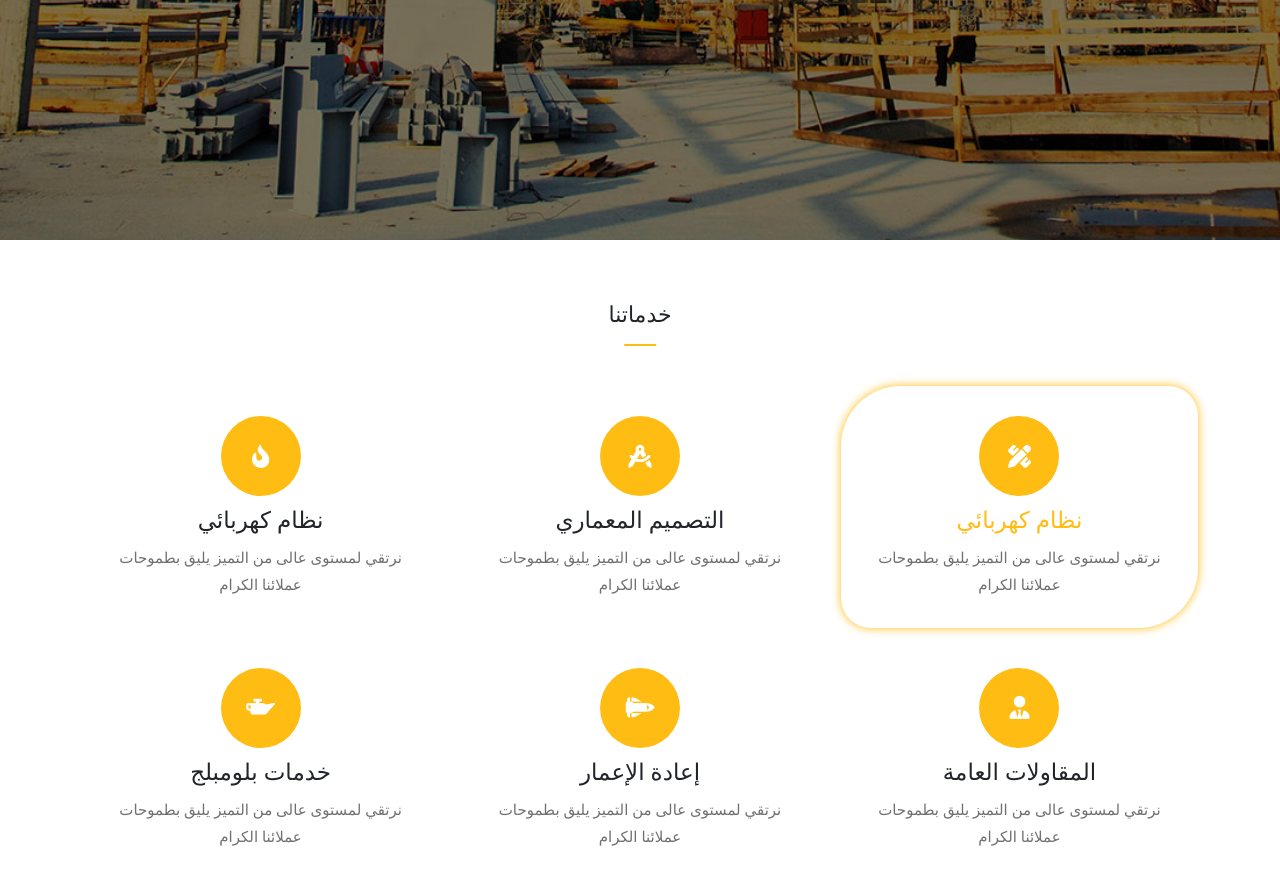
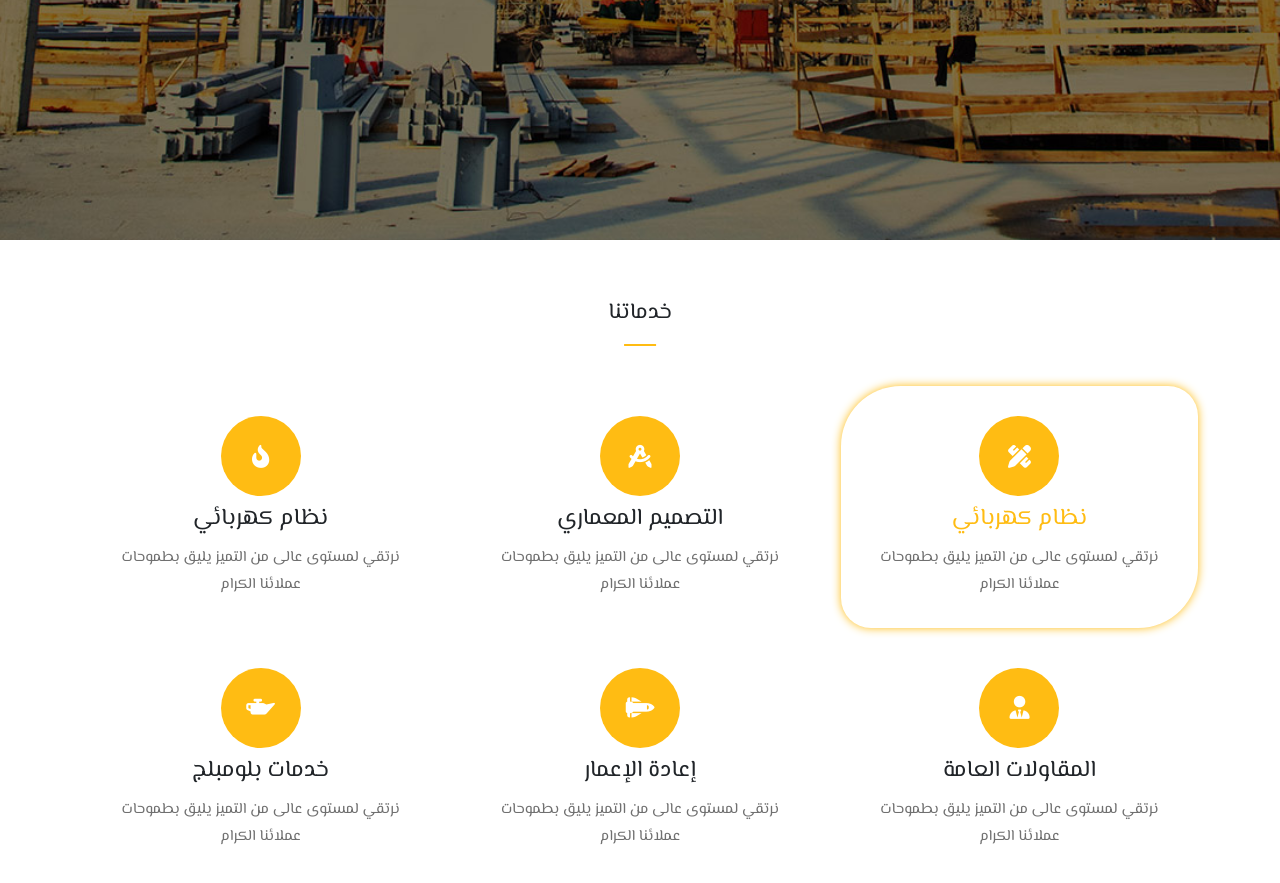
Before and after one commit to YouseFAdeL53/Carabic, a plain HTML site: page index.html in a window 1280 px wide. Shown: the part 632-1515 px from the top of the page. Drawn offline with Linux system fonts and the light colour scheme.

Commit message:
Update main.css

```diff
--- a/CSS/main.css
+++ b/CSS/main.css
@@ -19,7 +19,7 @@ html {
   scroll-behavior: smooth;
 }
 body {
-  font-family: "Open Sans", sans-serif;
+font-family: 'El Messiri', sans-serif;
   direction: rtl;
 }
 
```
